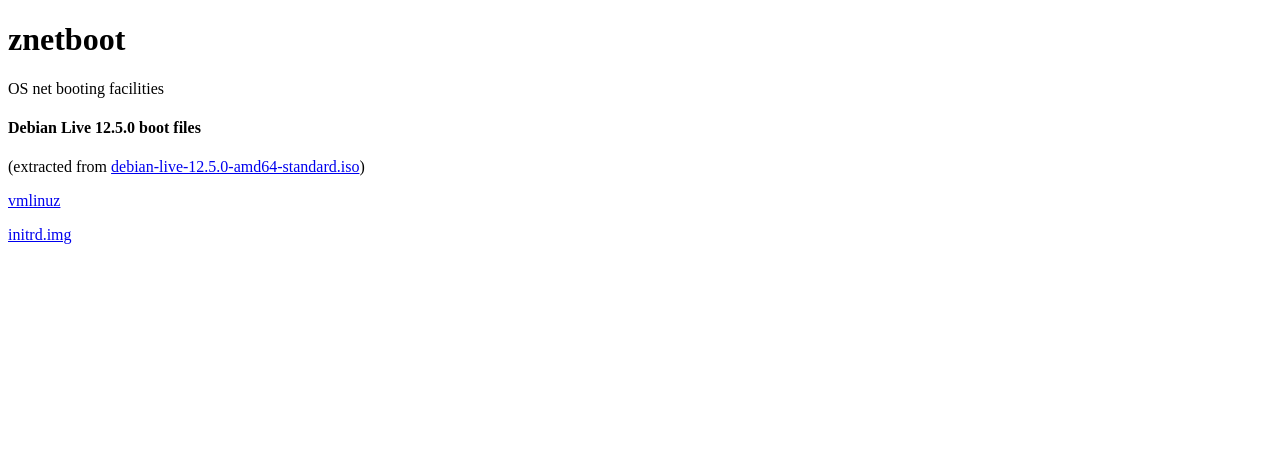
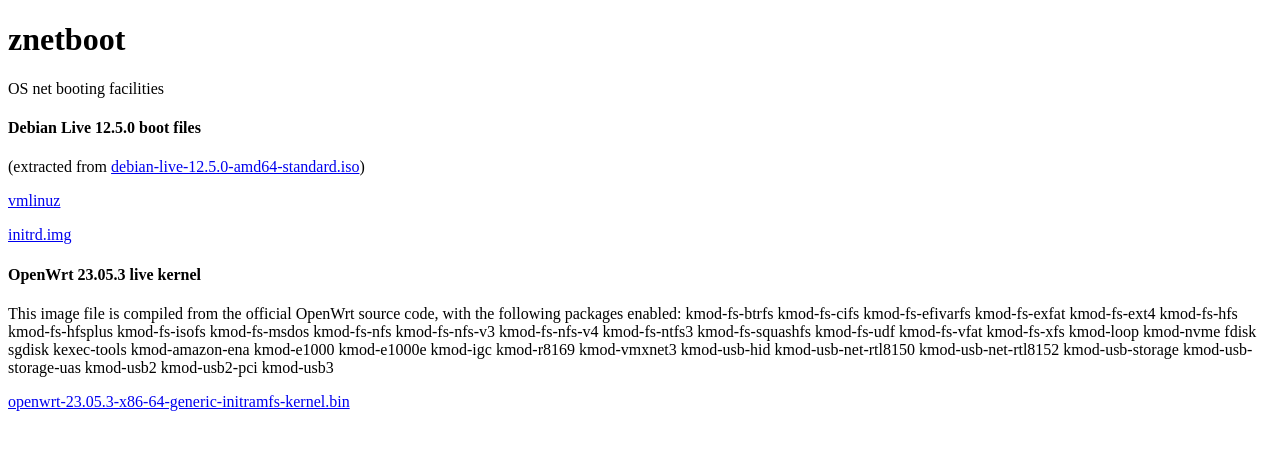
Before and after one commit to zwhfly/znetboot, a plain HTML site: page index.html in a window 1280 px wide. Drawn offline with Linux system fonts and the light colour scheme.

Commit message:
Add OpenWrt 23.05.3 live kernel

```diff
--- a/index.html
+++ b/index.html
@@ -10,5 +10,47 @@
 <p>(extracted from <a href="https://cdimage.debian.org/debian-cd/current-live/amd64/iso-hybrid/debian-live-12.5.0-amd64-standard.iso">debian-live-12.5.0-amd64-standard.iso</a>)</p>
 <p><a href="deblive/12.5.0/vmlinuz">vmlinuz</a></p>
 <p><a href="deblive/12.5.0/initrd.img">initrd.img</a></p>
+<h4>OpenWrt 23.05.3 live kernel</h4>
+<p>This image file is compiled from the official OpenWrt source code, with the following packages enabled:
+kmod-fs-btrfs
+kmod-fs-cifs
+kmod-fs-efivarfs
+kmod-fs-exfat
+kmod-fs-ext4
+kmod-fs-hfs
+kmod-fs-hfsplus
+kmod-fs-isofs
+kmod-fs-msdos
+kmod-fs-nfs
+kmod-fs-nfs-v3
+kmod-fs-nfs-v4
+kmod-fs-ntfs3
+kmod-fs-squashfs
+kmod-fs-udf
+kmod-fs-vfat
+kmod-fs-xfs
+kmod-loop
+kmod-nvme
+fdisk
+sgdisk
+kexec-tools
+
+kmod-amazon-ena
+kmod-e1000
+kmod-e1000e
+kmod-igc
+kmod-r8169
+kmod-vmxnet3
+
+kmod-usb-hid
+kmod-usb-net-rtl8150
+kmod-usb-net-rtl8152
+kmod-usb-storage
+kmod-usb-storage-uas
+kmod-usb2
+kmod-usb2-pci
+kmod-usb3
+</p>
+<p><a href="openwrt/openwrt-23.05.3-x86-64-generic-initramfs-kernel.bin">openwrt-23.05.3-x86-64-generic-initramfs-kernel.bin</a></p>
 </body>
 </html>
```
Also changed, not shown: 1 other file.
